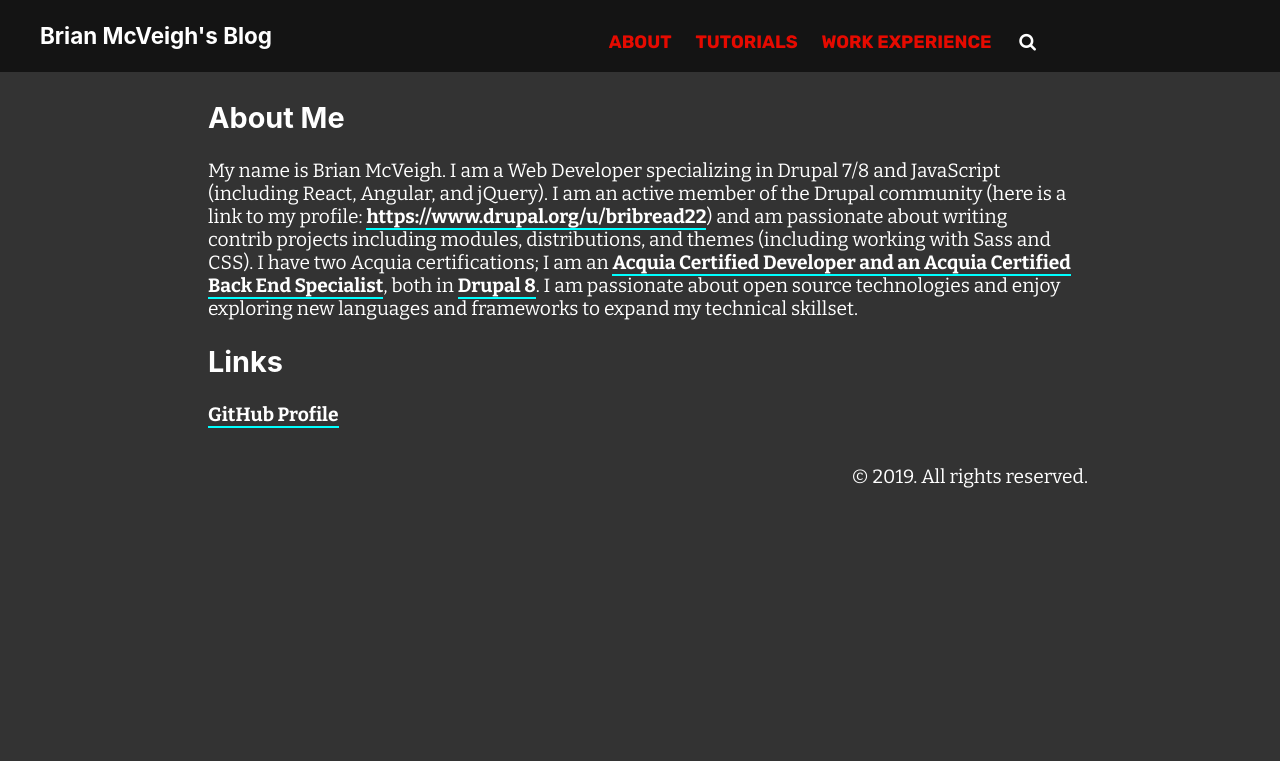
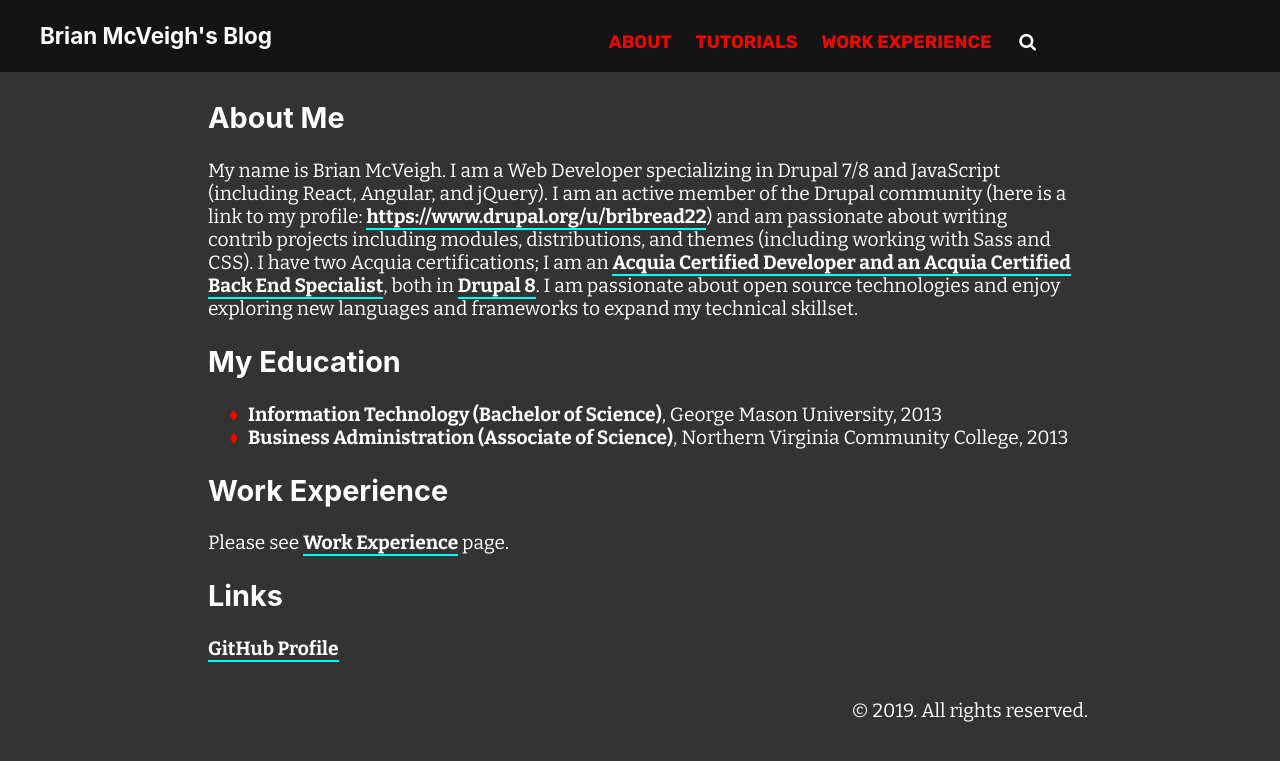
Before and after one commit to bmcveigh/bmcveigh.github.io, a Jekyll site: the page built from about.markdown, in a window 1280 px wide. Shown: the top 761 px of the page. Built offline with Jekyll 4.4.1, drawn with Linux system fonts in a browser that asks for light colours.

Commit message:
Updated About page

```diff
--- a/about.markdown
+++ b/about.markdown
@@ -7,6 +7,15 @@ permalink: /about/
 My name is Brian McVeigh. I am a Web Developer specializing in Drupal 7/8 and JavaScript (including React, Angular, and jQuery). I am an active member of the Drupal community (here is a link to my profile: [https://www.drupal.org/u/bribread22](https://www.drupal.org/u/bribread22)) and am passionate about writing contrib projects including modules, distributions, and themes (including working with Sass and CSS). I have two Acquia certifications; I am an [Acquia Certified Developer and an Acquia Certified Back End Specialist](https://certification.acquia.com/user/1654866), both in
 [Drupal 8](https://www.drupal.org/8). I am passionate about open source technologies and enjoy exploring new languages and frameworks to expand my technical skillset.
 
+## My Education
+
+- **Information Technology (Bachelor of Science)**, George Mason University, 2013
+- **Business Administration (Associate of Science)**, Northern Virginia Community College, 2013
+
+## Work Experience
+
+Please see [Work Experience](/work-experience) page.
+
 ## Links
 
 [GitHub Profile](https://github.com/bmcveigh)
```
